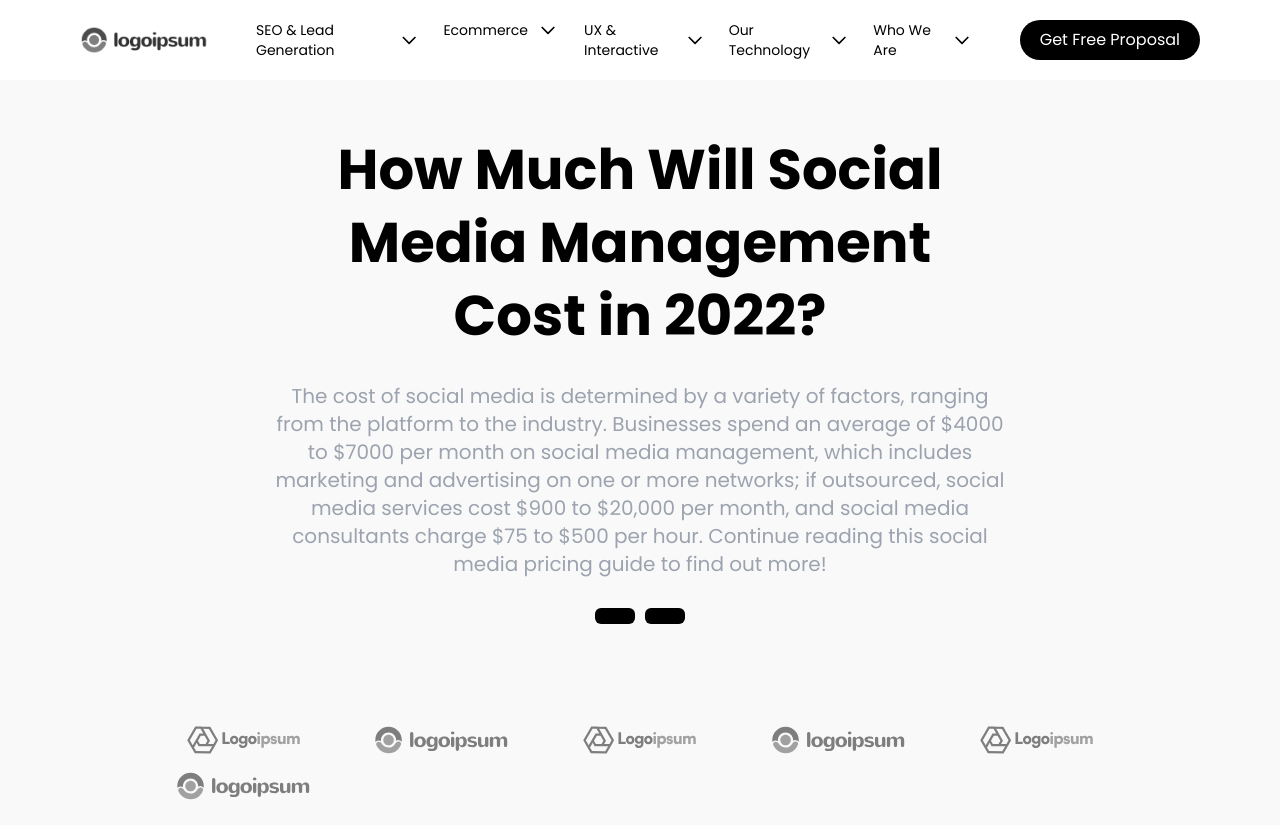
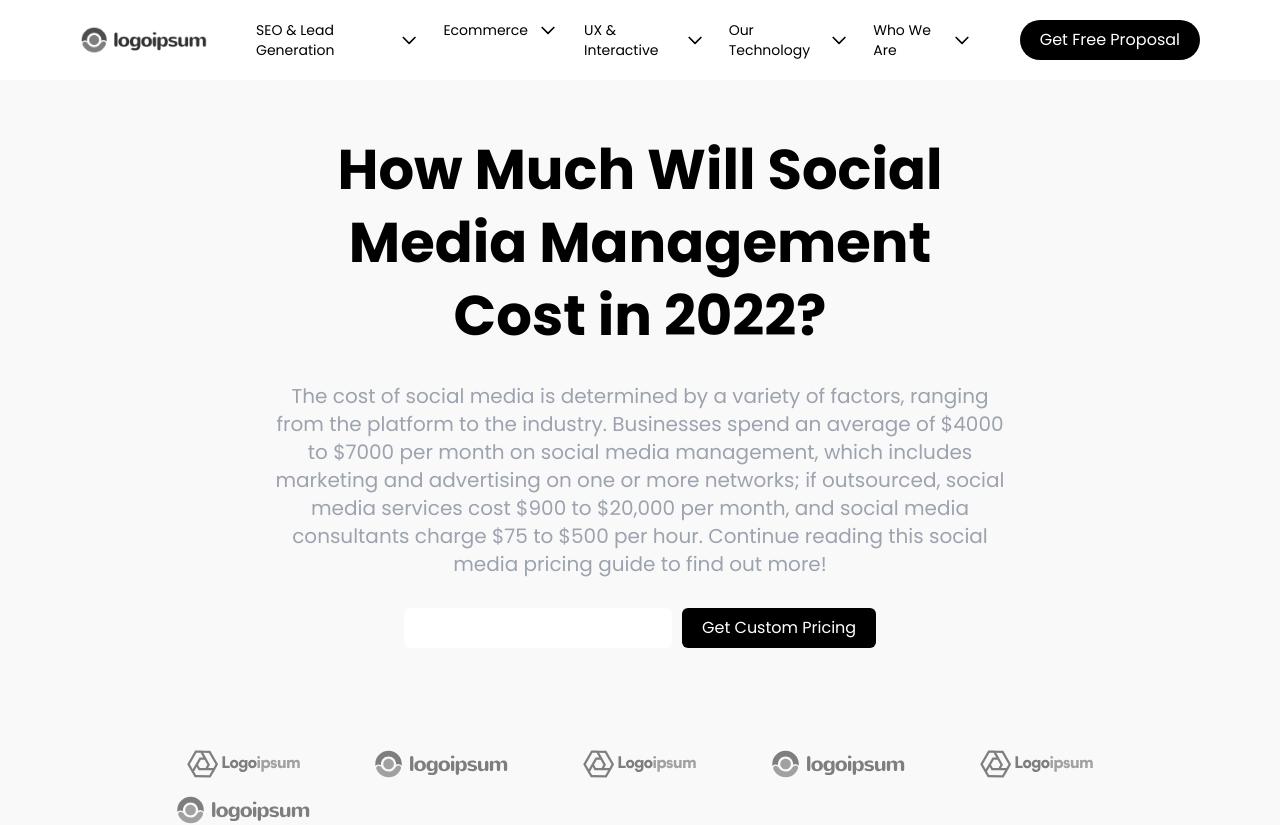
Before and after one commit to BritnessDev/Muscled-Landing-Page, a Next.js app: page /views/social-media-marketing-cost in a window 1280 px wide. Shown: the top 825 px of the page. Built offline with nearby package versions, Linux system fonts and the light colour scheme.

Commit message:
error fix

```diff
--- a/components/Button/index.tsx
+++ /dev/null
@@ -1,17 +0,0 @@
-import styles from "@styles/components/Button.module.css";
-
-interface Props {
-  inverted?: boolean;
-  label: string;
-}
-
-function Button({ inverted, label }: Props) {
-  const bgColor = inverted ? "bg-white" : "bg-black";
-  const textColor = inverted ? "text-black" : "text-white";
-
-  return (
-    <button className={`${bgColor} ${textColor} ${styles.btn}`}>{label}</button>
-  );
-}
-
-export default Button;
--- a/components/Hero/index.tsx
+++ b/components/Hero/index.tsx
@@ -21,8 +21,8 @@ function Hero() {
         </p>
 
         <div className={styles.content__btns}>
-          <Button inverted label="Social Media Cost Generator" />
-          <Button label="Get Custom Pricing" />
+          <Button white text="Social Media Cost Generator" />
+          <Button text="Get Custom Pricing" />
         </div>
       </article>
 
```
